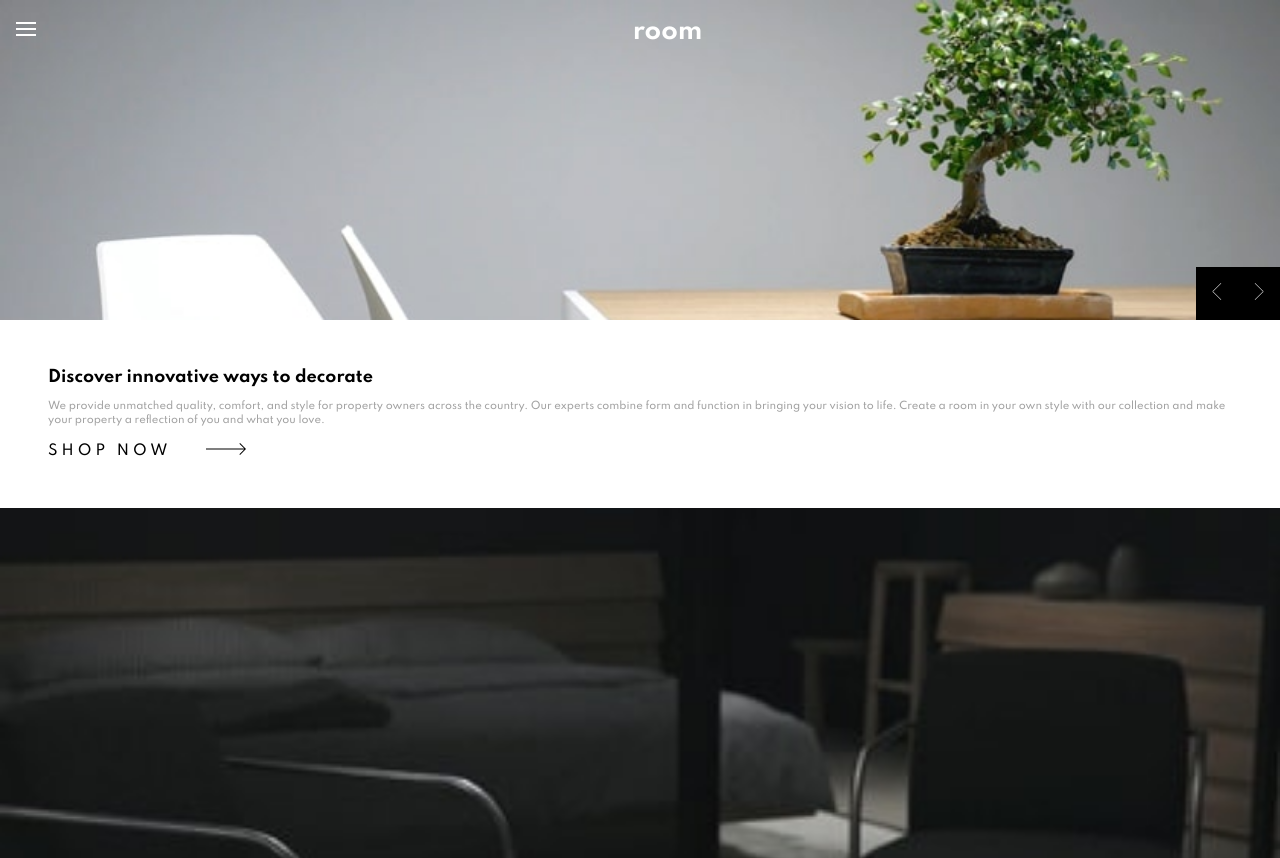
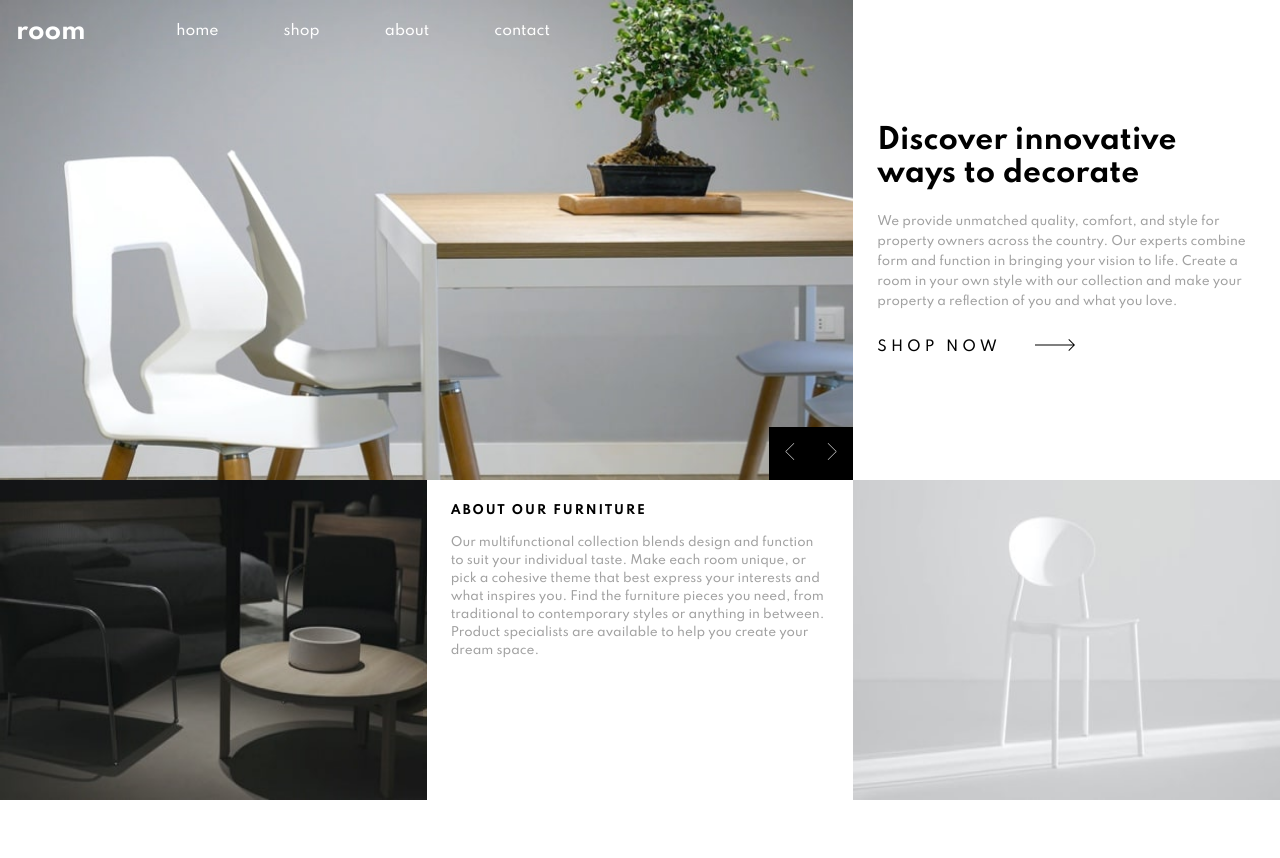
Before and after one commit to Betoml5/FrontendMentor-12, a plain HTML site: page index.html in a window 1280 px wide. Shown: the top 858 px of the page. After the commit the page ends 804 px from the top, so only its background shows below. Drawn offline with Linux system fonts and the light colour scheme.

Commit message:
Almost done. Missing responsive menu and dinamic images

```diff
--- a/index.html
+++ b/index.html
@@ -17,6 +17,8 @@
       rel="stylesheet"
     />
     <link rel="stylesheet" href="./css/main.css" />
+    <link rel="stylesheet" href="./css/tablet.css" media="screen and (min-width:768px)">
+    <link rel="stylesheet" href="./css/desktop.css" media="screen and (min-width:1024px)">
 
     <title>Frontend Mentor | Room homepage</title>
   </head>
@@ -29,6 +31,13 @@
             <img src="./images/icon-hamburger.svg" alt="menuLogo" />
           </figure>
           <h2>room</h2>
+          <nav>
+            <a href="#">home</a>
+            <a href="#">shop</a>
+            <a href="#">about</a>
+            <a href="#">contact</a>
+          </nav>
+
         </div>
 
         <div class="container__header-nb-container">
--- a/scss/_featured-section.scss
+++ b/scss/_featured-section.scss
@@ -17,7 +17,7 @@
         text-transform: uppercase;
     }
 
-    & article p:nth-of-type(1){
+    & p:nth-of-type(1){
         color: $dark-gray;
         line-height: 14px;
     }
--- a/scss/_header.scss
+++ b/scss/_header.scss
@@ -8,9 +8,13 @@
 
     padding: 16px;
 
-    background-image:url('../images/desktop-image-hero-1.jpg');
+    background-image:url('../images/mobile-image-hero-1.jpg');
     background-repeat: no-repeat;
     background-size: cover;
+
+    & nav{
+        display: none;
+    }
 
     & .container__header-menu h2{
         font-family: $fm;
--- a/scss/_mixins.scss
+++ b/scss/_mixins.scss
@@ -3,3 +3,8 @@
     background-repeat: no-repeat;
     padding: 16px;
 }
+
+@mixin images {
+    height: 100%;
+    width: 100%;
+}
--- /dev/null
+++ b/scss/desktop.scss
@@ -0,0 +1,78 @@
+.container{
+    grid-template-columns:repeat(3, 1fr);
+    grid-template-rows: 60% 40%;
+
+    height: 100vh;
+}
+
+.container__header{
+    grid-column: 1/3;
+
+    & .container__header-menu{
+        width: 65%;
+    }
+
+    & nav{
+        display: flex;
+        align-items:center;
+        width: 70%;
+        justify-content: space-between;
+
+        & a{
+            text-decoration: none;
+            color: #fff;
+            font-size: 1.4rem;
+
+        }
+    }
+
+    & figure {
+        display: none;
+    }
+}
+
+
+.container__featured{
+    align-self: center;
+
+    & article{
+        padding: 0px;
+        & h2{
+            font-size: 2.8rem;
+        }
+
+        & p:nth-of-type(1){
+            font-size: 1.2rem;
+            line-height: 20px;
+            padding: 10px 0;
+        }
+    }
+}
+
+.container__about article {
+    padding: 0;
+
+    & p{
+        line-height: 18px;
+    font-size: 1.2rem;
+    }
+}
+.container__img-1{
+
+    & picture {
+        & img{
+            width: 100%;
+    height: 100%;
+        }
+    }
+}
+
+.container__image-2{
+
+    & picture{
+        & img{
+            width: 100%;
+            height: 100%;
+        }
+    }
+}
--- /dev/null
+++ b/scss/tablet.scss
@@ -0,0 +1,8 @@
+.container__header{
+    background-image: url('../images/desktop-image-hero-1.jpg');
+}
+
+p{
+    font-size: 1.2rem;
+    line-height: 18px;
+}
```
Also changed, not shown: css/desktop.css (added), css/main.css, css/tablet.css (added), scss/main.scss (line endings or trailing spaces), 3 other files.
